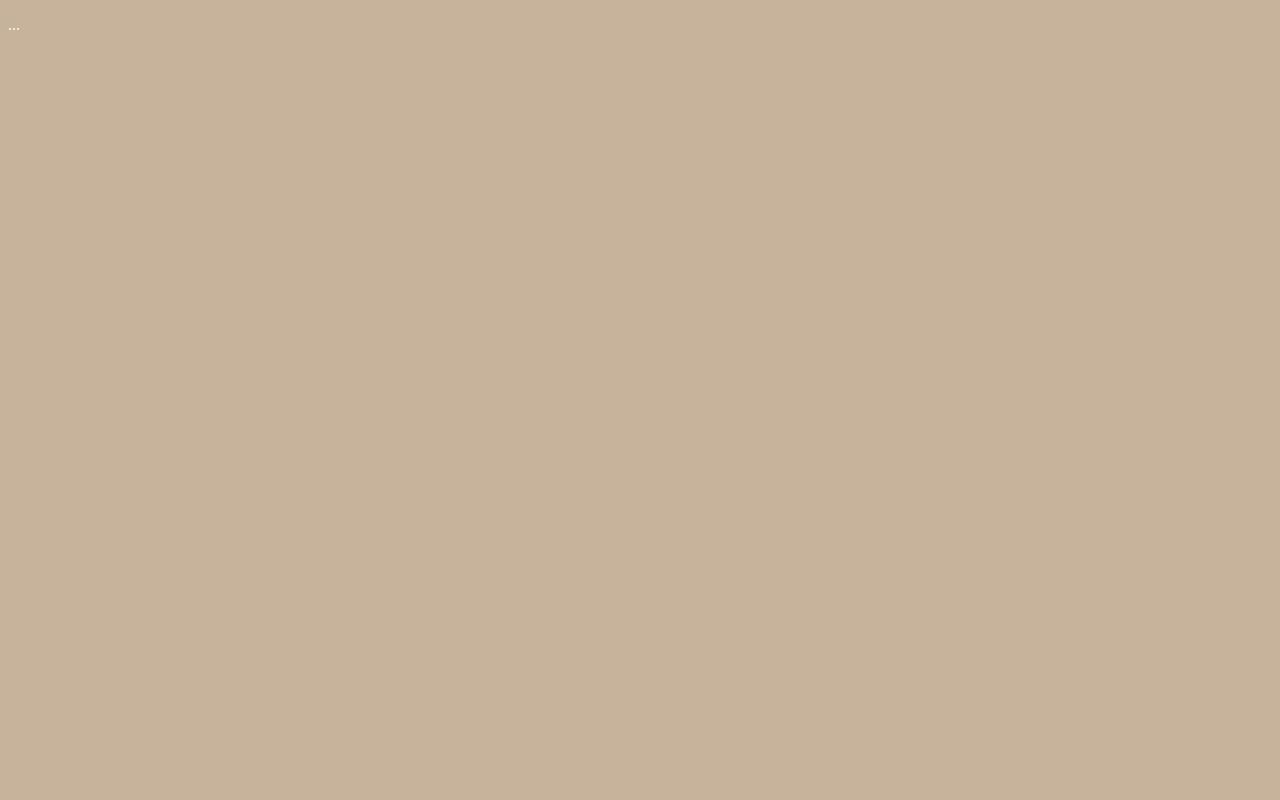
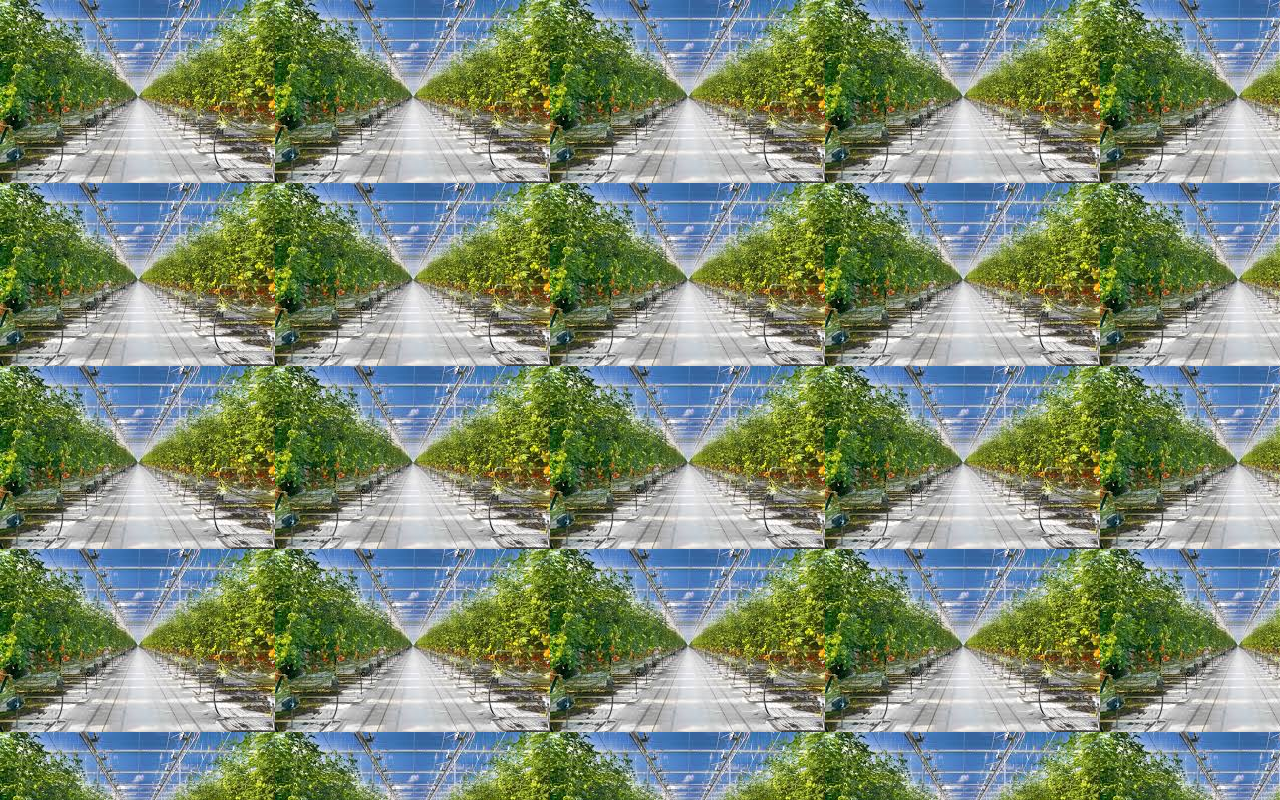
Before and after one commit to teplici/teplici.github.io, a plain HTML site: page contact.html in a window 1280 px wide. Drawn offline with Linux system fonts and the light colour scheme.

Commit message:
Update contact.html

```diff
--- a/contact.html
+++ b/contact.html
@@ -5,7 +5,7 @@
   <title>Фон</title>
   <style>
    body {
-    background: #c7b39b url(фон.jpg); /* Цвет фона и путь к файлу */
+    background: #c7b39b url(/assets/images/фон.jpg); /* Цвет фона и путь к файлу */
     color: #fff; /* Цвет текста */
    }
   </style>
```
